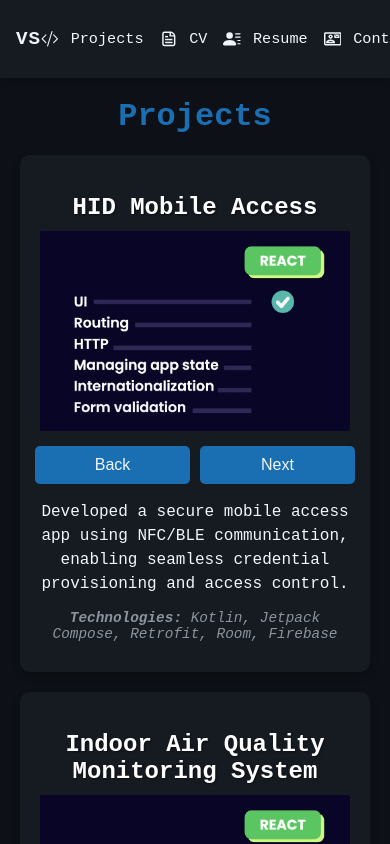
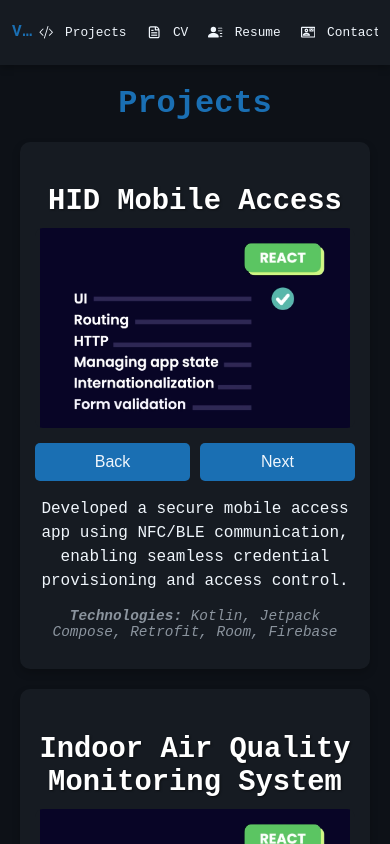
Before and after one commit to Vishnusimha/resume-viewer, a React (Create React App) app: page / in a window 390 px wide. Both pictures are taken after a click on the item "Projects". Shown: the top 844 px of the page. Built offline with nearby package versions, Linux system fonts and the light colour scheme; the HTML template or start-up script is replaced by a standard one.

Commit message:
Style fixes for mobile

```diff
--- a/src/styles/Portfolio.css
+++ b/src/styles/Portfolio.css
@@ -14,12 +14,11 @@ body {
   padding: 0;
   background-color: var(--primary-bg);
   color: var(--text-light);
-  overflow-x: hidden; /* Prevent horizontal scrolling */
+  overflow-x: hidden;
 }
 
 .portfolio-container {
   font-family: var(--font-main);
-  color: var(--text-light);
   background-color: var(--primary-bg);
   margin: 0;
   padding: 0;
@@ -27,12 +26,12 @@ body {
   min-height: 100vh;
 }
 
-/* Navigation */
+/* Navigation - Improved Mobile Styling */
 .navbar {
   display: flex;
   justify-content: space-between;
   align-items: center;
-  padding: 12px 16px; /* Reduced padding for mobile */
+  padding: 12px 16px;
   background-color: var(--secondary-bg);
   color: var(--text-light);
   position: sticky;
@@ -41,45 +40,59 @@ body {
   box-shadow: 0 2px 8px rgba(0, 0, 0, 0.3);
   width: 100%;
   transition: background-color 0.3s ease, box-shadow 0.3s ease;
+  box-sizing: border-box;
 }
 
 .portfolio-title {
   font-size: 1.2rem;
   font-weight: bold;
-  color: var(--accent);
+  color: var(--accent-color);
   letter-spacing: 1px;
   transition: color 0.3s ease;
+  white-space: nowrap;
+  overflow: hidden;
+  text-overflow: ellipsis;
+  max-width: 40%;
 }
 
 .portfolio-title:hover {
-  color: var(
-    --hover-accent
-  ); /* or use any bright neon like green/orange if you prefer */
+  color: var(--hover-accent);
 }
 
 .nav-links {
   list-style: none;
   display: flex;
-  gap: 16px; /* Slightly increased for better spacing with icons */
+  gap: 12px;
   margin: 0;
   padding: 0;
+  overflow-x: auto;
+  scrollbar-width: none; /* Firefox */
+  -ms-overflow-style: none; /* IE and Edge */
+  white-space: nowrap;
+}
+
+.nav-links::-webkit-scrollbar {
+  display: none; /* Chrome, Safari, Opera */
 }
 
 .nav-links li {
   display: flex;
-  align-items: center; /* Aligns icon and text vertically */
-  gap: 6px; /* Space between icon and text */
-  font-size: 0.95rem; /* Slightly larger for clarity */
+  align-items: center;
+  gap: 6px;
+  font-size: 0.9rem;
   font-weight: 500;
   cursor: pointer;
   position: relative;
   color: var(--text-light);
   transition: color 0.3s ease;
+  flex-shrink: 0; /* Prevent items from shrinking */
+  padding: 4px 0; /* Add some vertical padding */
 }
 
 .nav-links li svg {
-  font-size: 1.1rem; /* Makes icon slightly more prominent */
+  font-size: 1rem;
   transition: color 0.3s ease;
+  flex-shrink: 0;
 }
 
 .nav-links li::after {
@@ -93,12 +106,9 @@ body {
   transition: width 0.3s ease;
 }
 
-.nav-links li:hover {
+.nav-links li:hover,
+.nav-links li:hover svg {
   color: var(--hover-accent);
-}
-
-.nav-links li:hover svg {
-  color: var(--hover-accent); /* Animate icon color on hover too */
 }
 
 .nav-links li:hover::after {
@@ -107,136 +117,104 @@ body {
 
 /* Sections */
 .section {
-  padding: 40px 20px; /* Reduced padding for mobile */
+  padding: 40px 20px;
   margin: 20px auto;
   border-radius: 10px;
   box-shadow: 0 8px 16px rgba(0, 0, 0, 0.15);
   color: var(--text-light);
-  width: calc(100% - 40px); /* Account for padding */
+  width: calc(100% - 40px);
   max-width: 1200px;
 }
 
-/* About Sections */
-.home-section {
+.home-section,
+.home-welcome-section,
+.home-introduction-section {
   text-align: center;
-  padding: 60px 20px; /* Reduced padding for mobile */
+  padding: 60px 20px;
 }
 
-.home-section h1 {
-  font-size: 2.5rem; /* Smaller font for mobile */
-  margin: 10px 0;
-  color: var(--accent-color);
-}
-
-.home-section h2 {
-  font-size: 1.5rem; /* Smaller font for mobile */
-  color: var(--text-light);
-}
-
-/* Full-Screen Welcome Section */
-.home-welcome-section {
-  display: flex;
-  flex-direction: column;
-  justify-content: center;
-  align-items: center;
-  min-height: 100vh; /* Changed from height to min-height */
-  color: var(--text-light);
-  text-align: center;
-  padding: 20px;
-  box-sizing: border-box;
-}
-
-.home-welcome-section h1 {
-  font-size: 2.5rem; /* Smaller font for mobile */
-  margin: 10px 0;
-  color: var(--accent-color);
-}
-
-.home-welcome-section h2 {
-  font-size: 1.5rem; /* Smaller font for mobile */
-  color: var(--text-light);
-}
-
-/* Full-Screen Introduction Section */
+.home-welcome-section,
 .home-introduction-section {
   display: flex;
   flex-direction: column;
   justify-content: center;
   align-items: center;
-  min-height: 100vh; /* Changed from height to min-height */
-  color: var(--text-light);
-  text-align: center;
-  padding: 20px;
+  min-height: 100vh;
   box-sizing: border-box;
 }
 
+.home-section h1,
+.home-welcome-section h1 {
+  font-size: 2.5rem;
+  margin: 10px 0;
+  color: var(--accent-color);
+}
+
+.home-section h2,
+.home-welcome-section h2 {
+  font-size: 1.5rem;
+}
+
 .home-introduction-section h2 {
-  font-size: 2rem; /* Smaller font for mobile */
+  font-size: 2rem;
   margin-bottom: 20px;
   color: var(--accent-color);
 }
 
 .home-introduction-section p {
-  font-size: 1rem; /* Smaller font for mobile */
-  line-height: 1.6; /* Slightly tighter line height */
+  font-size: 1rem;
+  line-height: 1.6;
   margin-bottom: 15px;
-  max-width: 100%; /* Full width on mobile */
-  padding: 0 10px; /* Add some padding */
+  max-width: 100%;
+  padding: 0 10px;
 }
 
-/* Projects Section */
+/* Projects */
 .projects-section {
-  padding: 0 10px 30px; /* Adjusted padding for mobile */
-  color: var(--text-light);
+  padding: 0 10px 30px;
   text-align: center;
-  margin: 0;
 }
 
 .projects-heading {
-  font-size: 2rem; /* Smaller font for mobile */
+  font-size: 2rem;
   color: var(--accent-color);
-  text-align: center;
-  margin: 20px 0; /* Adjusted margin */
-  padding-top: 0;
+  margin: 20px 0;
 }
 
 .projects-container {
   display: grid;
-  grid-template-columns: 1fr; /* Single column on mobile */
+  grid-template-columns: 1fr;
   gap: 20px;
-  justify-items: stretch;
-  margin: 0 auto;
   max-width: 1200px;
   padding: 0 10px;
+  margin: 0 auto;
 }
 
 .project-card {
   background-color: var(--secondary-bg);
-  color: var(--text-light);
   border-radius: 10px;
   overflow: hidden;
   box-shadow: 0 4px 8px rgba(0, 0, 0, 0.2);
-  padding: 15px; /* Reduced padding for mobile */
+  padding: 15px;
   text-align: center;
 }
 
 .project-title {
-  font-size: 1.8rem; /* Smaller font for mobile */
+  font-size: 1.8rem;
   margin-bottom: 10px;
+  font-weight: bold;
   color: #ffffff !important;
-  font-weight: bold;
   text-shadow: 1px 1px 2px rgba(0, 0, 0, 0.5);
 }
 
 .project-description {
-  font-size: 1rem; /* Smaller font for mobile */
+  font-size: 1rem;
   margin-bottom: 10px;
-  line-height: 1.5; /* Tighter line height */
-  color: var(--text-light);
+  line-height: 1.5;
 }
 
 .project-technologies {
-  font-size: 0.9rem; /* Smaller font for mobile */
+  font-size: 0.9rem;
   font-style: italic;
   color: var(--text-muted);
 }
@@ -244,14 +222,14 @@ body {
 .project-media-container {
   position: relative;
   width: 100%;
-  height: 200px; /* Mobile height */
-  margin: 0 auto 15px; /* Centered with bottom margin */
+  height: 200px;
   display: flex;
   justify-content: center;
   align-items: center;
   background-color: var(--secondary-bg);
   border-radius: 8px;
   overflow: hidden;
+  margin-bottom: 15px;
 }
 
 .project-media {
@@ -263,9 +241,9 @@ body {
 .project-buttons {
   display: flex;
   gap: 10px;
-  justify-content: center; /* Always center buttons horizontally */
-  margin: 0 auto 15px; /* Centered with bottom margin */
-  width: 100%; /* Full width container */
+  justify-content: center;
+  width: 100%;
+  margin-bottom: 15px;
 }
 
 .project-button {
@@ -277,36 +255,32 @@ body {
   font-size: 1rem;
   cursor: pointer;
   transition: background-color 0.3s ease;
-  width: 100%; /* Full width buttons on mobile */
+  width: 100%;
 }
 
 .project-button:hover {
   background-color: var(--hover-accent);
 }
 
-/* Resume Section */
+/* Resume */
 .section.resume-section {
   max-width: 100%;
   margin: 0;
   background-color: var(--primary-bg);
-  color: var(--text-light);
-  padding-bottom: 30px; /* Reduced padding for mobile */
-  margin-top: 0;
+  padding-bottom: 30px;
 }
 
 .resume-title {
-  font-size: 2rem; /* Smaller font for mobile */
+  font-size: 2rem;
   color: var(--accent-color);
   text-align: center;
   margin: 0;
-  padding-top: 0;
 }
 
 .resume-download-text {
   text-align: center;
-  margin-top: 10px;
-  margin-bottom: 10px;
-  font-size: 1rem; /* Smaller font for mobile */
+  margin: 10px 0;
+  font-size: 1rem;
 }
 
 .resume-download-link {
@@ -323,18 +297,17 @@ body {
 .resume-embed-container {
   width: 100%;
   max-width: 800px;
-  min-height: 400px; /* Smaller height for mobile */
+  min-height: 400px;
   margin: 0 auto;
-  position: relative;
   display: flex;
   justify-content: center;
   align-items: center;
-  padding: 0 10px; /* Add padding for mobile */
+  padding: 0 10px;
 }
 
 .resume-iframe {
   width: 100%;
-  height: 400px; /* Smaller height for mobile */
+  height: 400px;
   border: none;
   border-radius: 8px;
 }
@@ -344,36 +317,32 @@ body {
   text-align: center;
   padding: 20px;
   font-size: 1rem;
-  color: var(--text-light);
 }
 
-/* Contact Section */
+/* Contact */
 .contact-section {
   width: 100%;
   min-height: 100vh;
-  padding: 40px 20px; /* Adjusted padding for mobile */
-  margin: 0;
+  padding: 40px 20px;
   color: var(--text-light);
   background-color: var(--primary-bg);
   display: flex;
   flex-direction: column;
-  justify-content: flex-start; /* Changed from top to flex-start */
   align-items: center;
   box-sizing: border-box;
 }
 
 .contact-title {
-  font-size: 2rem; /* Smaller font for mobile */
+  font-size: 2rem;
   color: var(--accent-color);
   text-align: center;
-  margin: 20px 0; /* Adjusted margin */
-  padding-top: 0;
+  margin: 20px 0;
 }
 
 .contact-info {
   text-align: center;
   margin-bottom: 2rem;
-  font-size: 1rem; /* Smaller font for mobile */
+  font-size: 1rem;
 }
 
 .contact-form {
@@ -382,10 +351,9 @@ body {
   gap: 1rem;
   width: 100%;
   max-width: 600px;
-  padding: 0 10px; /* Add padding for mobile */
+  padding: 0 10px;
 }
 
-/* Inputs & Textarea */
 .contact-form input,
 .contact-form textarea {
   padding: 0.8rem 1rem;
@@ -394,12 +362,16 @@ body {
   font-size: 1rem;
   background: #fff;
   color: #000;
-  box-shadow: none;
-  width: 100%; /* Full width inputs */
+  width: 100%;
   box-sizing: border-box;
 }
 
-/* Submit Button */
+.contact-form input:focus,
+.contact-form textarea:focus {
+  border-color: var(--accent-color);
+  outline: none;
+}
+
 .contact-form button {
   padding: 0.8rem;
   font-size: 1rem;
@@ -409,14 +381,13 @@ body {
   border-radius: 8px;
   cursor: pointer;
   transition: background-color 0.3s ease;
-  width: 100%; /* Full width button */
+  width: 100%;
 }
 
 .contact-form button:hover {
   background-color: var(--hover-accent);
 }
 
-/* Messages and Validation */
 .success-message {
   text-align: center;
   color: green;
@@ -429,14 +400,7 @@ body {
   font-size: 0.875rem;
 }
 
-.contact-form input:focus,
-.contact-form textarea:focus {
-  border-color: var(--accent-color);
-  outline: none;
-  box-shadow: none;
-}
-
-/* Media Queries for Larger Screens */
+/* Media Queries */
 @media (min-width: 768px) {
   .navbar {
     padding: 12px 32px;
@@ -444,10 +408,12 @@ body {
 
   .portfolio-title {
     font-size: 1.5rem;
+    max-width: none;
   }
 
   .nav-links {
     gap: 24px;
+    overflow-x: visible;
   }
 
   .nav-links li {
@@ -459,124 +425,53 @@ body {
     margin: 30px auto;
   }
 
-  .home-section {
-    padding: 100px 20px;
-  }
-
   .home-section h1 {
     font-size: 3rem;
   }
 
-  .home-section h2 {
+  .home-section h2,
+  .home-welcome-section h2 {
     font-size: 2rem;
-  }
-
-  .home-welcome-section h1 {
-    font-size: 4rem;
-  }
-
-  .home-welcome-section h2 {
-    font-size: 2.5rem;
-  }
-
-  .home-introduction-section h2 {
-    font-size: 3rem;
-  }
-
-  .home-introduction-section p {
-    font-size: 1.2rem;
-    line-height: 1.8;
-    max-width: 800px;
-  }
-
-  .projects-section {
-    padding: 0 20px 40px;
-  }
-
-  .projects-heading {
-    font-size: 2.5rem;
   }
 
   .projects-container {
     grid-template-columns: repeat(2, 1fr);
   }
 
-  .project-card {
-    padding: 20px;
-  }
-
-  .project-title {
-    font-size: 2.5rem;
-  }
-
-  .project-description {
-    font-size: 1.2rem;
-    line-height: 1.6;
-  }
-
-  .project-technologies {
-    font-size: 1rem;
-  }
-
-  .project-media-container {
-    height: 300px;
-  }
-
-  .project-buttons {
-    flex-direction: row;
-    width: auto; /* Reset width for desktop */
-    max-width: none;
-    margin: 15px auto; /* Consistent margin */
-  }
-
   .project-button {
     width: auto;
-  }
-
-  .resume-title {
-    font-size: 2.5rem;
-  }
-
-  .resume-download-text {
-    font-size: 1.2rem;
-  }
-
-  .resume-embed-container {
-    min-height: 600px;
   }
 
   .resume-iframe {
     height: 600px;
   }
 
-  .contact-title {
-    font-size: 2.5rem;
-  }
-
-  .contact-info {
-    font-size: 1.2rem;
-  }
-
-  .contact-form {
-    padding: 0;
-  }
-
-  .contact-form button {
-    width: auto;
+  .contact-section {
+    padding: 60px 40px;
   }
 }
 
-/* Media Queries for Very Small Screens */
-@media (max-width: 400px) {
-  .home-welcome-section h1 {
-    font-size: 2rem;
+/* Additional Mobile Optimization */
+@media (max-width: 480px) {
+  .navbar {
+    padding: 10px 12px;
   }
 
-  .home-welcome-section h2 {
-    font-size: 1.2rem;
+  .portfolio-title {
+    font-size: 1rem;
+    max-width: 35%;
   }
 
-  .project-title {
-    font-size: 1.5rem;
+  .nav-links {
+    gap: 8px;
+  }
+
+  .nav-links li {
+    font-size: 0.8rem;
+    padding: 4px 6px;
+  }
+
+  .nav-links li svg {
+    font-size: 0.9rem;
   }
 }
```
